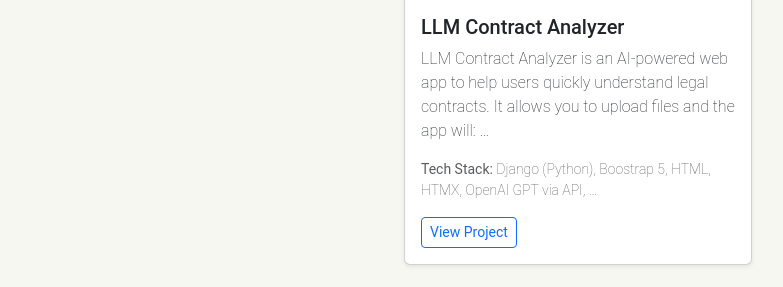
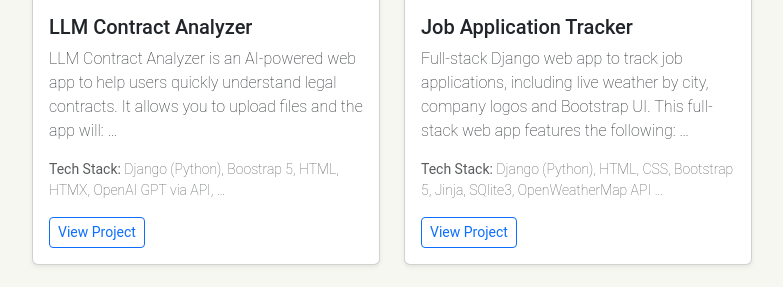
Before and after one commit to Dylan-kn/dylan_kennedy_portfolio, a Django app: page / in a window 1280 px wide. Shown: the part 1033-1320 px from the top of the page, without its empty margins (248-1031 px from the left). Run offline with Django 5.2, Linux system fonts and the light colour scheme; data comes from the database, SQL or seed files in the repository; data that the repository does not hold is empty.

Commit message:
Trying to get cards to appear on the same level

```diff
--- a/templates/pages/home.html
+++ b/templates/pages/home.html
@@ -26,9 +26,9 @@
 
   <div class="mt-5">
     <h2 class="h4 fw-bold text-center mb-4">Some of My Projects</h2>
-    <div class="row row-cols-1 row-cols-md-2 g-4">
+    <div class="row">
       {% for project in projects %}
-        <div class="col d-flex">
+        <div class="col-md-6 d-flex mb-4">
           <div class="card h-100 w-100 shadow-sm d-flex flex-column">
             {% if project.image %}
               <img src="{{ project.image.url }}" class="card-img-top" alt="{{ project.title }}" style="height: 200px; object-fit: cover;">
```
